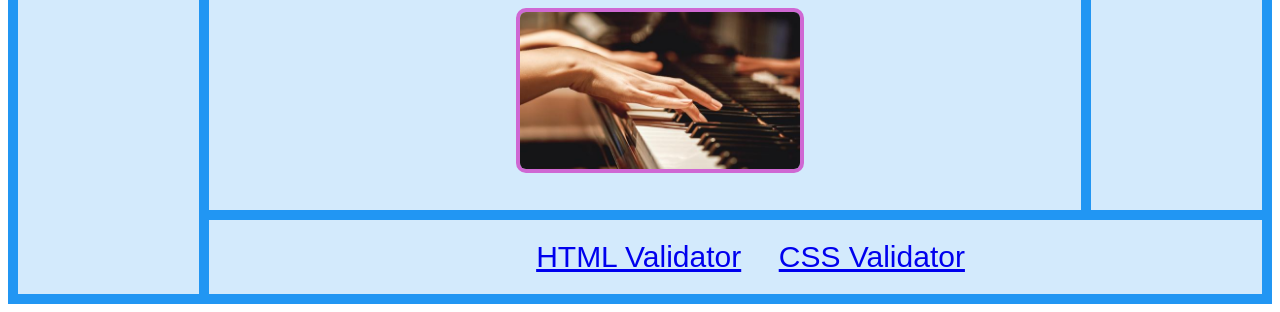
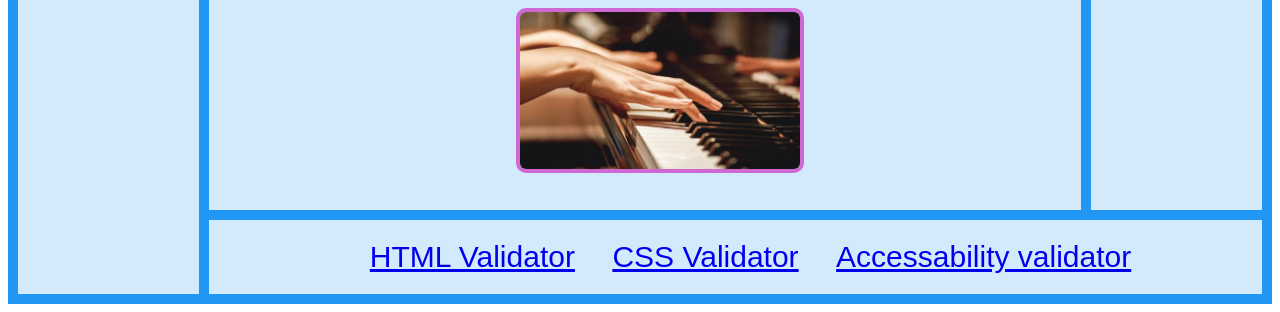
Before and after one commit to Ole-Ias/ole-ias.github.io, a plain HTML site: page index.html in a window 1280 px wide. Shown: the part 611-923 px from the top of the page. Drawn offline with Linux system fonts and the light colour scheme.

Commit message:
Update index.html

```diff
--- a/index.html
+++ b/index.html
@@ -34,6 +34,7 @@
   <div class="footer">
       <a href="https://validator.w3.org/check?uri=referer">HTML Validator</a>
       <a href="https://jigsaw.w3.org/css-validator/check/referer">CSS Validator</a>
+      <a href="https://wave.webaim.org/report#/https://ole-ias.github.io/">Accessability validator</a>
   </div>
 </div>
 
```
